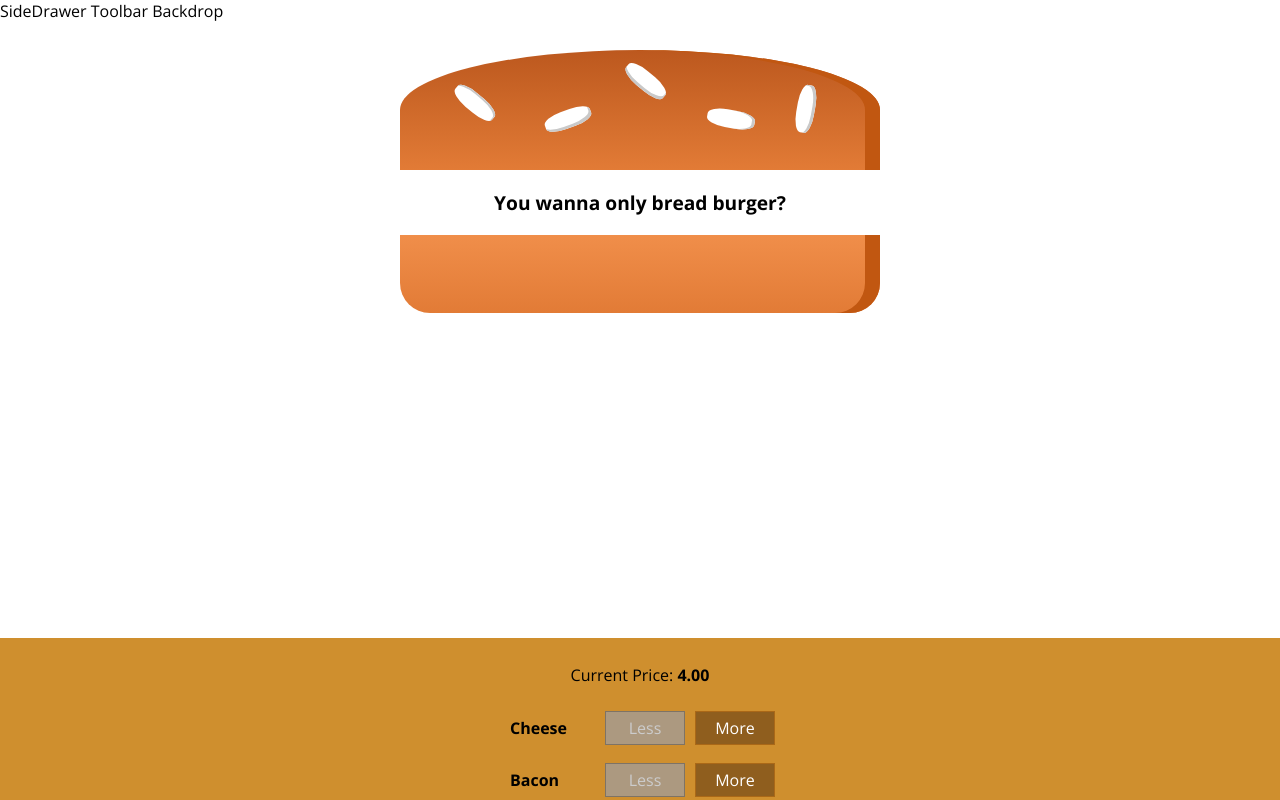
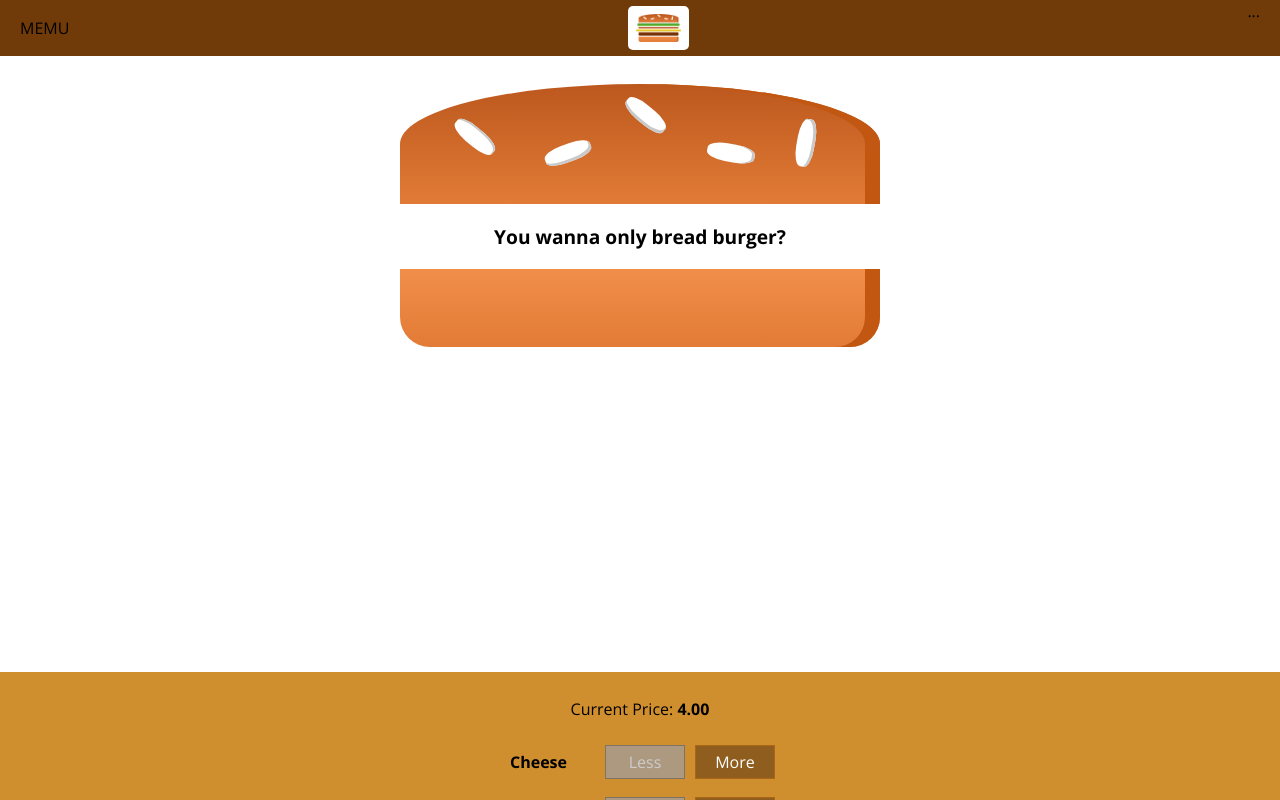
Before and after one commit to littlebobby/my-burger-react-app, a React app: page / in a window 1280 px wide. Shown: the top 800 px of the page. Built offline with nearby package versions, Linux system fonts and the light colour scheme.

Commit message:
added the logo

```diff
--- a/src/components/Layout/Layout.css
+++ b/src/components/Layout/Layout.css
@@ -1,4 +1,4 @@
 .Content {
-  margin-top: 16px;
+  margin-top: 72px;
 
 }
--- a/src/components/Layout/Layout.js
+++ b/src/components/Layout/Layout.js
@@ -1,10 +1,11 @@
 import React from 'react';
 import Aux from '../../hoc/Aux';
 import classes from './Layout.css';
+import Toolbar from '../Navigation/Toolbar/Toolbar'
+
 const layout = (props) => (
   <Aux>
-    <div>SideDrawer Toolbar Backdrop</div>
-    {/* {console.log('class', classes)} */}
+    <Toolbar />
     <main className={classes.Content}>
       {props.children}
     </main>
--- /dev/null
+++ b/src/components/Navigation/Toolbar/Toolbar.css
@@ -0,0 +1,25 @@
+.Toolbar {
+  width: 100%;
+  height: 56px;
+
+  position: fixed;
+
+  /* remove left and top first */
+
+  left: 0;
+  top: 0;
+  background-color: #703b09;
+  display: flex;
+  justify-content: space-between;
+  align-items: center;
+  padding: 0 20px;
+  /* what does it do */
+
+
+  box-sizing: border-box;
+  z-index: 90;
+}
+
+.Toolbar nav {
+  height: 100%;
+}
--- /dev/null
+++ b/src/components/Navigation/Toolbar/Toolbar.js
@@ -0,0 +1,16 @@
+import React from 'react'
+import classes from './Toolbar.css'
+import Logo from '../../UI/Logo/Logo'
+
+const toolbar = (props) => (
+   <header className={classes.Toolbar}>
+     <div>MEMU</div>
+     <Logo />
+     <nav>
+       ...
+     </nav>
+   </header>
+)
+
+
+export default toolbar;
--- /dev/null
+++ b/src/components/UI/Logo/Logo.css
@@ -0,0 +1,11 @@
+.Logo {
+  background-color: #fff;
+  padding: 8px;
+  height: 80%;
+  box-sizing: border-box;
+  border-radius: 5px;
+}
+
+.Logo img {
+  height: 100%;
+}
--- /dev/null
+++ b/src/components/UI/Logo/Logo.js
@@ -0,0 +1,12 @@
+import React from 'react';
+import burgerLogo from '../../../assets/images/burger-logo.png';
+import classes from './Logo.css';
+
+const logo = (props) => (
+  // ! note you cannot pass the source of image directly to the img tag
+  // -- webpack --
+    <div className={classes.Logo}>
+      <img src={burgerLogo} alt='My Burger' />
+    </div>
+  )
+export default logo;
```
Also changed, not shown: src/assets/images/burger-logo.png (added).
